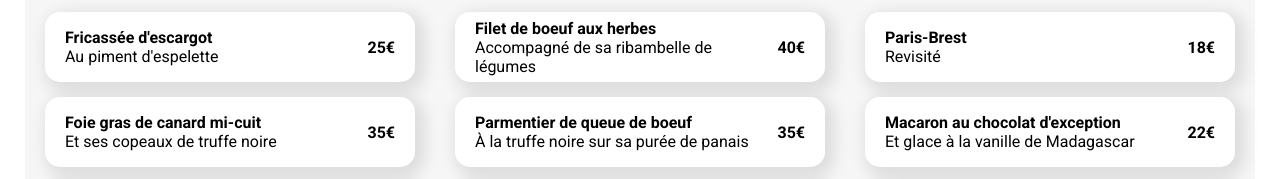
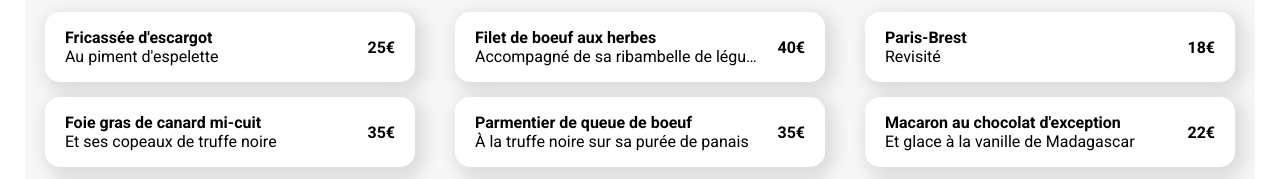
Before and after one commit to Abdelkrim31/ohmyfood, a website: page pages_menu/la-palette-du-gout.html in a window 1280 px wide. Shown: the part 550-729 px from the top of the page. Drawn offline with Linux system fonts and the light colour scheme; a web font is replaced by a local one.

Commit message:
text overflow ellipsis menu

```diff
--- a/sass/pages/menu.scss
+++ b/sass/pages/menu.scss
@@ -115,9 +115,13 @@
     }
     .menu-case-dish {
     margin-left: 20px;
+    white-space: nowrap;
+    overflow: hidden;
     }
     .menu-case-dish p {
     margin: 0;
+    text-overflow: ellipsis;
+    overflow: hidden;
     }
     .menu-case-dish-title {
     font-weight: bold;
```
Also changed, not shown: style.css, 1 other file.
